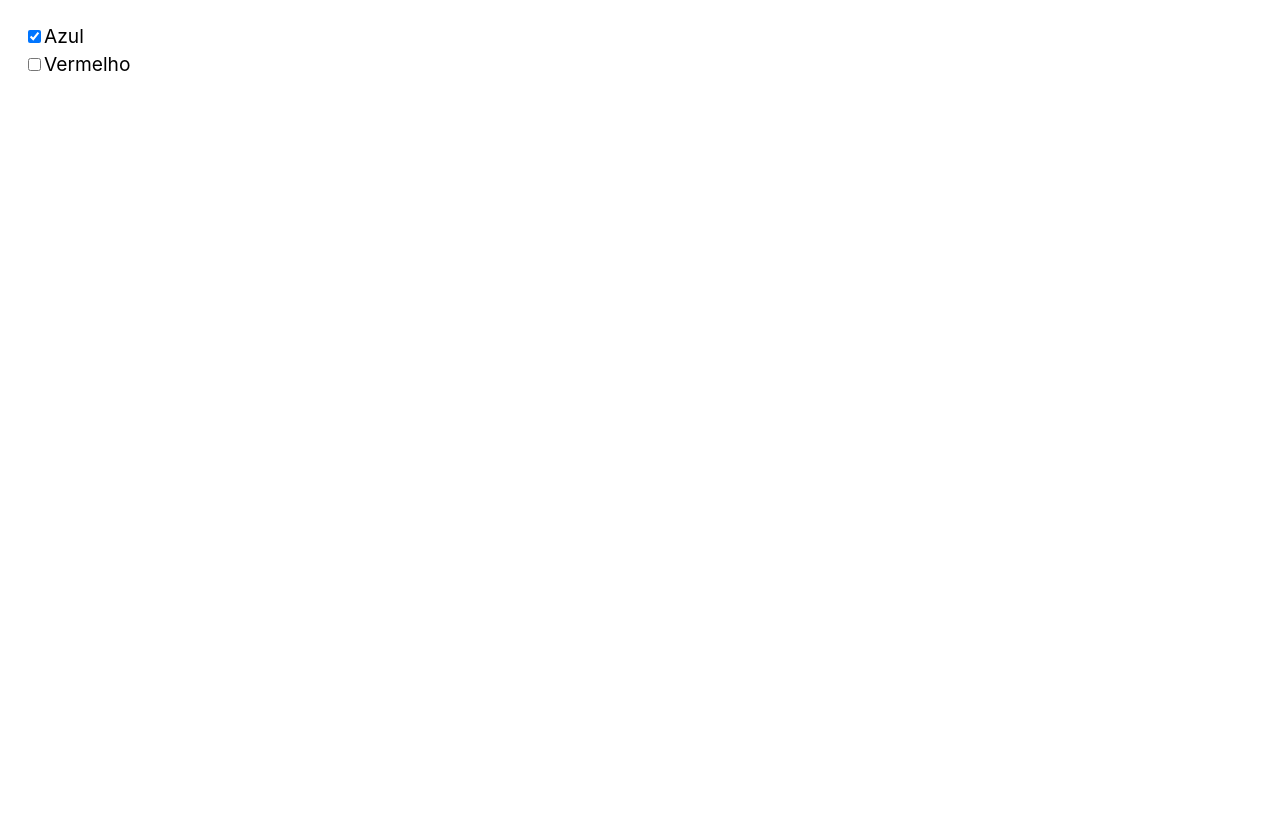
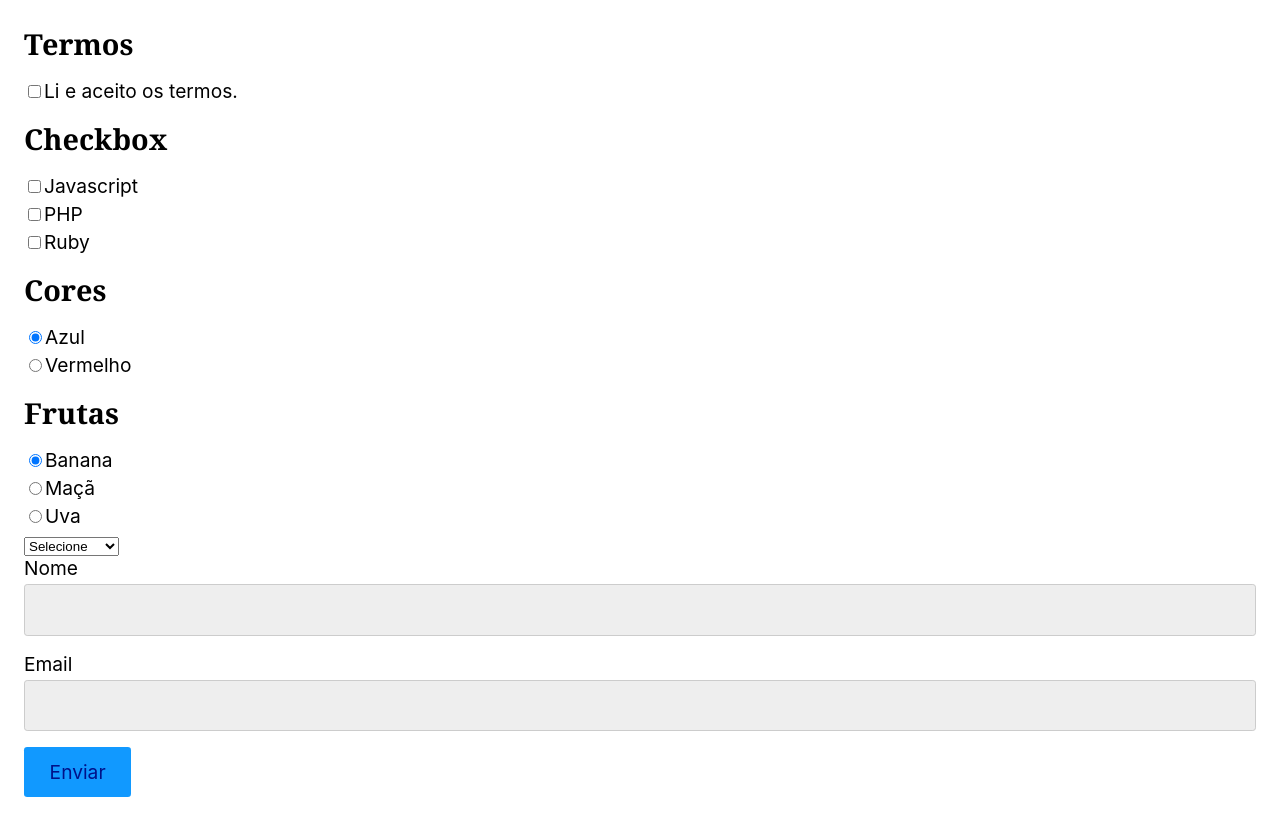
Before and after one commit to baestero/praticando-React, a React (Vite) app: page / in a window 1280 px wide. Before the commit the page ends 800 px from the top, so only its background shows below. Built offline with nearby package versions, Linux system fonts and the light colour scheme.

Commit message:
mais inputs

```diff
--- a/src/023 - Desafio Input 2/001-Desafio-Input-2.jsx
+++ b/src/024 - Desafio Checkbox - Meu desafio/001-Meu-Desafio-Checkbox.jsx
@@ -25,24 +25,19 @@ const App = () => {
 
   return (
     <form>
-      <label>
-        <input
-          type="checkbox"
-          value="azul"
-          checked={handleChecked("azul")}
-          onChange={handleChange}
-        />
-        Azul
-      </label>
-      <label>
-        <input
-          type="checkbox"
-          value="vermelho"
-          checked={handleChecked("vermelho")}
-          onChange={handleChange}
-        />
-        Vermelho
-      </label>
+      {coresArray.map((cor) => {
+        return (
+          <label key={cor}>
+            <input
+              type="checkbox"
+              value={cor}
+              checked={handleChecked(cor)}
+              onChange={handleChange}
+            />{" "}
+            {cor.charAt(0).toLocaleUpperCase() + cor.slice(1)}
+          </label>
+        );
+      })}
     </form>
   );
 };
--- /dev/null
+++ b/src/026 - Formulários Componentes/001-Formularios-Componentes.jsx
@@ -0,0 +1,59 @@
+import React from "react";
+import Input from "./Form/Input";
+import Select from "./Form/Select";
+import Radio from "./Form/Radio";
+import Checkbox from "./Form/Checkbox";
+
+const App = () => {
+  const [nome, setNome] = React.useState("");
+  const [email, setEmail] = React.useState("");
+  const [produto, setProduto] = React.useState("");
+  const [cor, setCor] = React.useState("Azul");
+  const [fruta, setFruta] = React.useState("Banana");
+  const [linguagens, setLinguagens] = React.useState([]);
+  const [termos, setTermos] = React.useState([]);
+
+  if (termos.length > 0) {
+    console.log("enviar");
+  }
+
+  return (
+    <form>
+      <h2>Termos</h2>
+      <Checkbox
+        options={["Li e aceito os termos."]}
+        value={termos}
+        setValue={setTermos}
+      />
+
+      <h2>Checkbox</h2>
+      <Checkbox
+        options={["Javascript", "PHP", "Ruby"]}
+        value={linguagens}
+        setValue={setLinguagens}
+      />
+
+      <h2>Cores</h2>
+      <Radio options={["Azul", "Vermelho"]} value={cor} setValue={setCor} />
+
+      <h2>Frutas</h2>
+      <Radio
+        options={["Banana", "Maçã", "Uva"]}
+        value={fruta}
+        setValue={setFruta}
+      />
+
+      <Select
+        options={["Smartphone", "Tablet"]}
+        value={produto}
+        setValue={setProduto}
+      />
+
+      <Input id="nome" label="Nome" value={nome} setValue={setNome} required />
+      <Input id="email" label="Email" value={email} setValue={setEmail} />
+      <button>Enviar</button>
+    </form>
+  );
+};
+
+export default App;
--- /dev/null
+++ b/src/026 - Formulários Componentes/Form/Checkbox.jsx
@@ -0,0 +1,32 @@
+import React from "react";
+
+const Checkbox = ({ options, value, setValue, ...props }) => {
+  function handleChange({ target }) {
+    if (target.checked) {
+      setValue([...value, target.value]);
+    } else {
+      setValue(value.filter((itemValue) => itemValue !== target.value));
+    }
+  }
+
+  return (
+    <>
+      {options.map((option) => {
+        return (
+          <label key={option}>
+            <input
+              type="checkbox"
+              value={option}
+              checked={value.includes(option)}
+              onChange={handleChange}
+              {...props}
+            />
+            {option}
+          </label>
+        );
+      })}
+    </>
+  );
+};
+
+export default Checkbox;
--- /dev/null
+++ b/src/026 - Formulários Componentes/Form/Input.jsx
@@ -0,0 +1,18 @@
+import React from "react";
+
+const Input = ({ id, label, setValue, ...props }) => {
+  return (
+    <>
+      <label htmlFor="">{label}</label>
+      <input
+        type="text"
+        id={id}
+        name={id}
+        onChange={({ target }) => setValue(target.value)}
+        {...props}
+      />
+    </>
+  );
+};
+
+export default Input;
--- /dev/null
+++ b/src/026 - Formulários Componentes/Form/Radio.jsx
@@ -0,0 +1,24 @@
+import React from "react";
+
+const Radio = ({ options, value, setValue, ...props }) => {
+  return (
+    <>
+      {options.map((option) => {
+        return (
+          <label key={option}>
+            <input
+              type="radio"
+              value={option}
+              checked={value === option}
+              onChange={({ target }) => setValue(target.value)}
+              {...props}
+            />
+            {option}
+          </label>
+        );
+      })}
+    </>
+  );
+};
+
+export default Radio;
--- /dev/null
+++ b/src/026 - Formulários Componentes/Form/Select.jsx
@@ -0,0 +1,24 @@
+import React from "react";
+
+const Select = ({ options, value, setValue, ...props }) => {
+  return (
+    <select
+      value={value}
+      onChange={({ target }) => setValue(target.value)}
+      {...props}
+    >
+      <option value="" disabled>
+        Selecione
+      </option>
+      {options.map((option) => {
+        return (
+          <option key={option} value={option}>
+            {option}
+          </option>
+        );
+      })}
+    </select>
+  );
+};
+
+export default Select;
--- a/src/index.jsx
+++ b/src/index.jsx
@@ -1,5 +1,5 @@
 import React from "react";
 import { createRoot } from "react-dom/client";
-import App from ".//023 - Desafio Input 2/001-Desafio-Input-2";
+import App from "./026 - Formulários Componentes/001-Formularios-Componentes";
 
 createRoot(document.getElementById("root")).render(<App />);
```
Also changed, not shown: src/024 - Desafio Checkbox - Meu desafio/002-Aula-Checkbox.jsx (added, +40 -0 lines), src/025 - Correção Desafio Checkbox/001-Correção-Desafio-Checkbox.jsx (added, +41 -0 lines).
